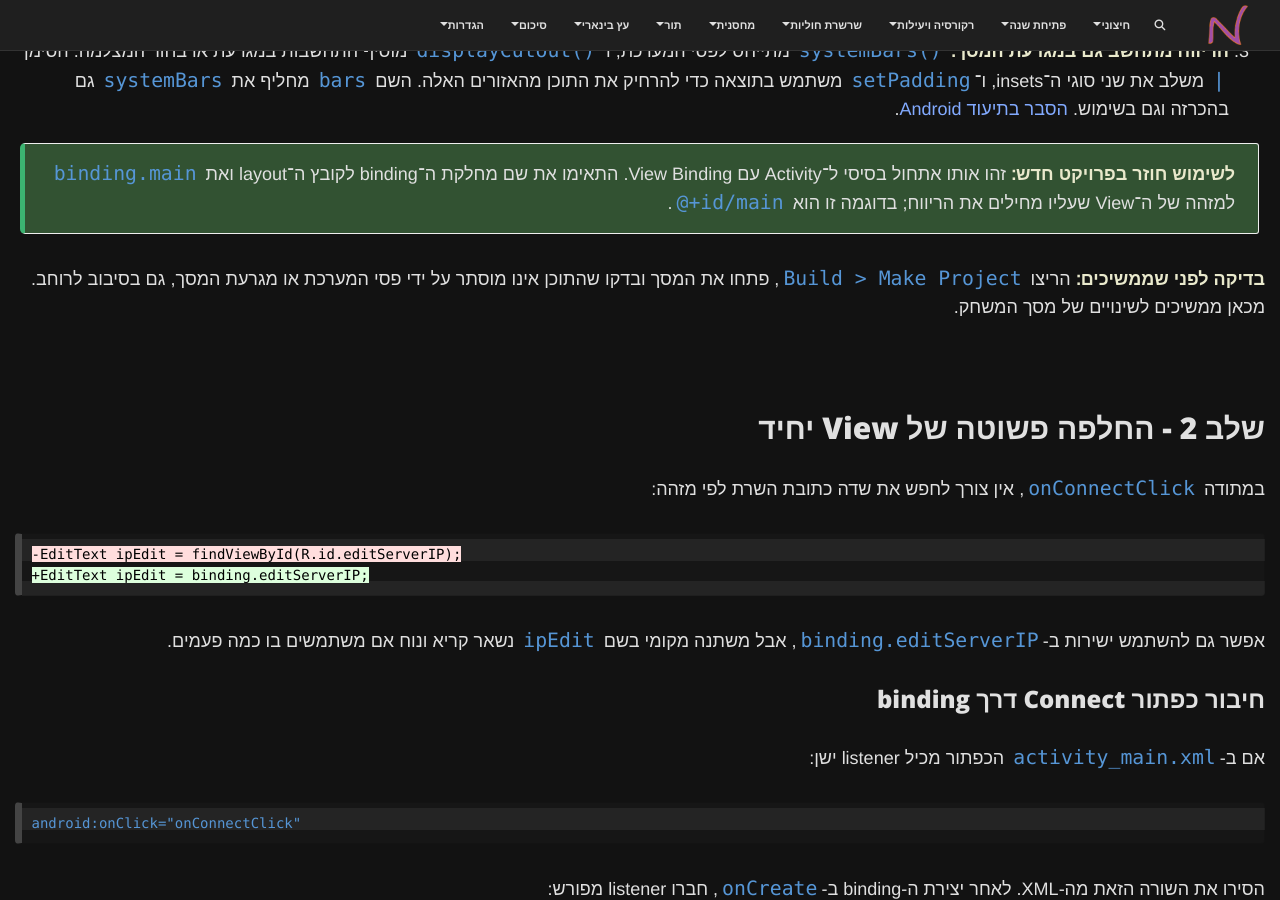
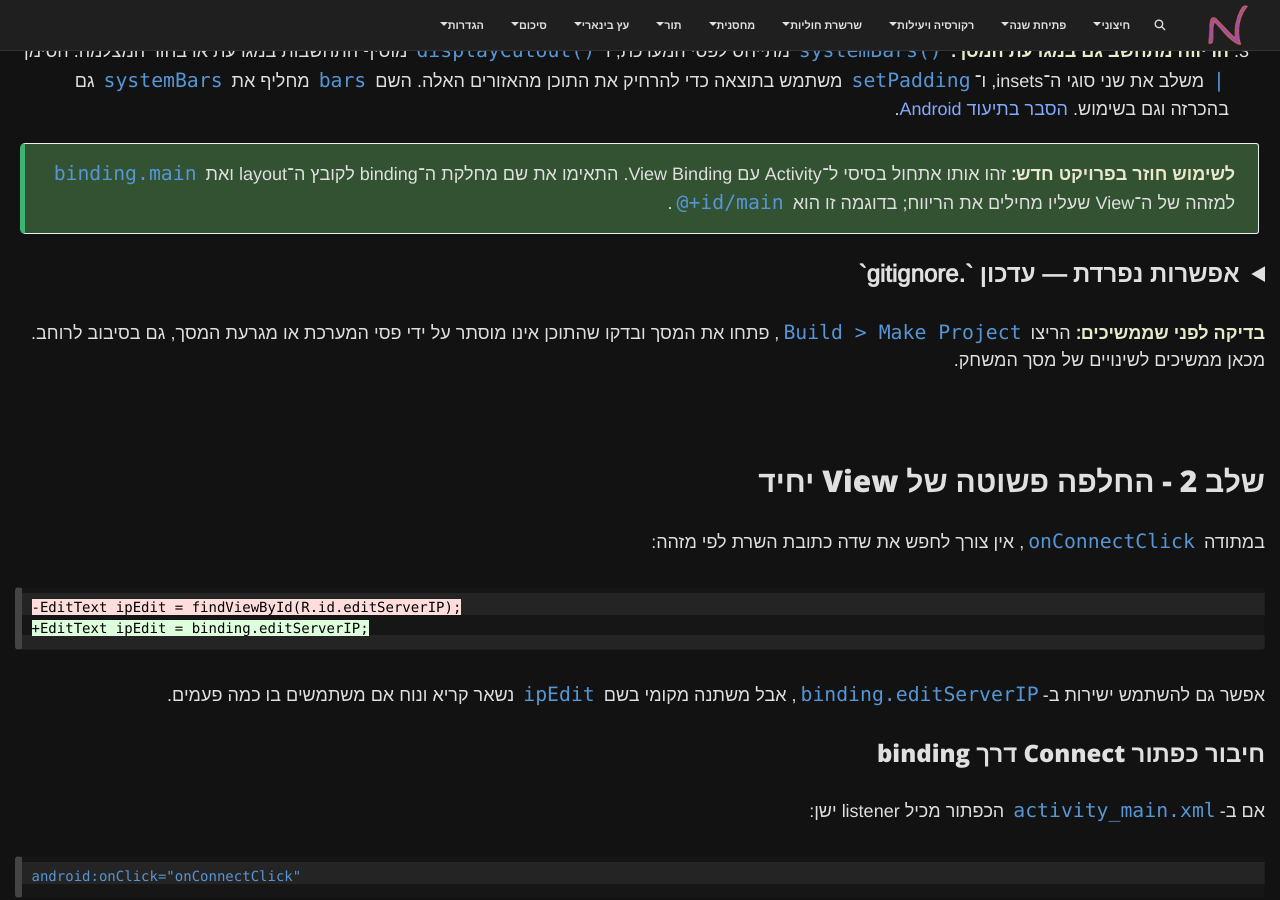
Before and after one commit to 3strategy/BeautifulMivney, a Jekyll site: the page built from android/projectSteps/019bBindingsForMainActivity.md, in a window 1280 px wide and 900 px high, scrolled down 2316 px. Built offline with Jekyll 4.4.1, drawn with Linux system fonts in a browser that asks for light colours; comment, search, counter and statistics services are not loaded; some of the changed lines change nothing that is shown.

Commit message:
update 019b (gitignore to ignore device changes)

````diff
--- a/android/projectSteps/019bBindingsForMainActivity.md
+++ b/android/projectSteps/019bBindingsForMainActivity.md
@@ -100,6 +100,39 @@
 
 {: .box-success}
 **לשימוש חוזר בפרויקט חדש:** זהו אותו אתחול בסיסי ל־Activity עם View Binding. התאימו את שם מחלקת ה־binding לקובץ ה־layout ואת `binding.main` למזהה של ה־View שעליו מחילים את הריווח; בדוגמה זו הוא `@+id/main`.
+
+<details markdown="1">
+<summary>אפשרות נפרדת — עדכון `.gitignore`</summary>
+
+כשמחברים מכשיר, Android Studio עשוי להוסיף לקובץ `.idea/deploymentTargetSelector.xml` בחירה של מכשיר הפריסה. כדי שהקובץ הזה לא יופיע בכל פעם כשינוי ב-Git, אפשר להוסיף את הנתיב לרשימת הקבצים להתעלמות. השינוי אינו קשור ל-View Binding ואינו נדרש להמשך השיעור.
+
+```diff
+ *.iml
+ .gradle
+ /local.properties
+ /.idea/caches
+ /.idea/libraries
+ /.idea/modules.xml
+ /.idea/workspace.xml
+ /.idea/navEditor.xml
+ /.idea/assetWizardSettings.xml
++/.idea/deploymentTargetSelector.xml
+
+ .DS_Store
+ /build
+ /captures
+ .externalNativeBuild
+ .cxx
+ local.properties
+```
+
+אם הקובץ כבר נוסף ל-Git בעבר, הסירו אותו מהמעקב בלי למחוק את העותק המקומי:
+
+```bash
+git rm --cached -- .idea/deploymentTargetSelector.xml
+```
+
+</details>
 
 **בדיקה לפני שממשיכים:** הריצו `Build > Make Project`, פתחו את המסך ובדקו שהתוכן אינו מוסתר על ידי פסי המערכת או מגרעת המסך, גם בסיבוב לרוחב. מכאן ממשיכים לשינויים של מסך המשחק.
 
````
